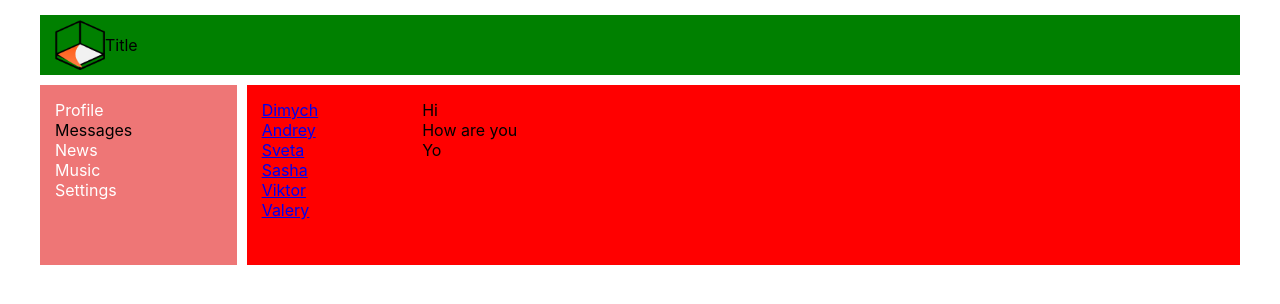
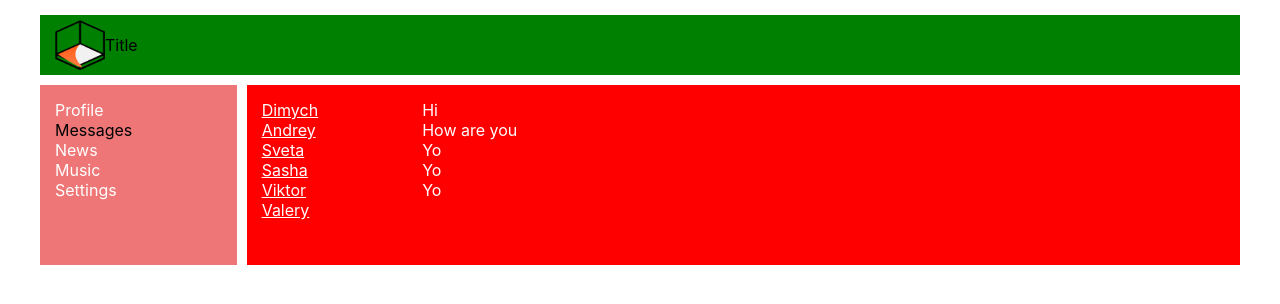
Before and after one commit to mastersu83/react-1, a React (Create React App) app: page /dialogs in a window 1280 px wide. Shown: the top 304 px of the page. Built offline with nearby package versions, Linux system fonts and the light colour scheme.

Commit message:
создал компоненты DialogsItem и Message

```diff
--- /dev/null
+++ b/src/components/Content/Dialogs/DialogItem/DialogItem.jsx
@@ -0,0 +1,19 @@
+import { NavLink } from "react-router-dom";
+import classes from "./DialogItem.module.css";
+
+const DialogItem = (props) => {
+  let path = "/dialogs/" + props.id;
+  return (
+    <div>
+      <NavLink
+        to={path}
+        className={classes.item}
+        activeClassName={classes.active}
+      >
+        {props.name}
+      </NavLink>
+    </div>
+  );
+};
+
+export default DialogItem;
--- /dev/null
+++ b/src/components/Content/Dialogs/DialogItem/DialogItem.module.css
@@ -0,0 +1,7 @@
+a.active {
+    color: #001aff;
+}
+
+.item {
+    color: white;
+}
--- a/src/components/Content/Dialogs/Dialogs.jsx
+++ b/src/components/Content/Dialogs/Dialogs.jsx
@@ -1,21 +1,9 @@
 import classes from "./Dialogs.module.css";
-import { NavLink } from "react-router-dom";
-
-const DialogItem = (props) => {
-  let path = "/dialogs/" + props.id;
-  return (
-    <div className={`${classes.item} ${classes.active}`}>
-      <NavLink to={path}>{props.name}</NavLink>
-    </div>
-  );
-};
-
-const Message = (props) => {
-  return <div className={classes.message}>{props.message}</div>;
-};
+import DialogItem from "./DialogItem/DialogItem";
+import Message from "./Message/Message";
 
 const Dialogs = (props) => {
-  let dialogsData = [
+  let dialogs = [
     { id: 1, name: "Dimych" },
     { id: 2, name: "Andrey" },
     { id: 3, name: "Sveta" },
@@ -24,28 +12,23 @@ const Dialogs = (props) => {
     { id: 6, name: "Valery" },
   ];
 
-  let messagesData = [
+  let messages = [
     { id: 1, message: "Hi" },
     { id: 2, message: "How are you" },
     { id: 3, message: "Yo" },
     { id: 4, message: "Yo" },
     { id: 5, message: "Yo" },
   ];
+
+  let dialogsElements = dialogs.map((d) => (
+    <DialogItem name={d.name} id={d.id} />
+  ));
+
+  let messagesElements = messages.map((m) => <Message message={m.message} />);
   return (
     <div className={classes.dialogs}>
-      <div className={classes.items}>
-        <DialogItem name={dialogsData[0].name} id={dialogsData[0].id} />
-        <DialogItem name={dialogsData[1].name} id={dialogsData[1].id} />
-        <DialogItem name={dialogsData[2].name} id={dialogsData[2].id} />
-        <DialogItem name={dialogsData[3].name} id={dialogsData[3].id} />
-        <DialogItem name={dialogsData[4].name} id={dialogsData[4].id} />
-        <DialogItem name={dialogsData[5].name} id={dialogsData[5].id} />
-      </div>
-      <div className={classes.messages}>
-        <Message message={messagesData[0].message} />
-        <Message message={messagesData[1].message} />
-        <Message message={messagesData[2].message} />
-      </div>
+      <div className={classes.items}>{dialogsElements}</div>
+      <div className={classes.messages}>{messagesElements}</div>
     </div>
   );
 };
--- a/src/components/Content/Dialogs/Dialogs.module.css
+++ b/src/components/Content/Dialogs/Dialogs.module.css
@@ -7,17 +7,10 @@
 }
 
 .items {
-
 }
 
-.item.active {
-    color: #ffe600;
-}
+
 
 .messages {
 
 }
-
-.message {
-
-}
--- /dev/null
+++ b/src/components/Content/Dialogs/Message/Message.jsx
@@ -0,0 +1,7 @@
+import classes from "./Message.module.css";
+
+const Message = (props) => {
+  return <div className={classes.message}>{props.message}</div>;
+};
+
+export default Message;
--- /dev/null
+++ b/src/components/Content/Dialogs/Message/Message.module.css
@@ -0,0 +1,4 @@
+.message {
+    color: white;
+
+}
--- a/src/components/Content/Profile/MyPosts/MyPosts.jsx
+++ b/src/components/Content/Profile/MyPosts/MyPosts.jsx
@@ -2,10 +2,16 @@ import classes from "./MyPosts.module.css";
 import Post from "./Post/Post";
 
 const MyPosts = (props) => {
-  let postsData = [
+  let posts = [
     { id: 1, message: "Hi, how are you?", likeCount: 33 },
     { id: 2, message: "It's my first post", likeCount: 45 },
+    { id: 3, message: "blabla", likeCount: 73 },
+    { id: 4, message: "aldfl", likeCount: 12 },
   ];
+
+  let postsElements = posts.map((p) => (
+    <Post message={p.message} likeCount={p.likeCount} />
+  ));
   return (
     <div className={classes.postsBlock}>
       <h2>My posts {props.message}</h2>
@@ -17,16 +23,7 @@ const MyPosts = (props) => {
           <button>Add post</button>
         </div>
       </div>
-      <div className={classes.item}>
-        <Post
-          message={postsData[0].message}
-          likeCount={postsData[0].likeCount}
-        />
-        <Post
-          message={postsData[1].message}
-          likeCount={postsData[1].likeCount}
-        />
-      </div>
+      <div className={classes.item}>{postsElements}</div>
     </div>
   );
 };
```
